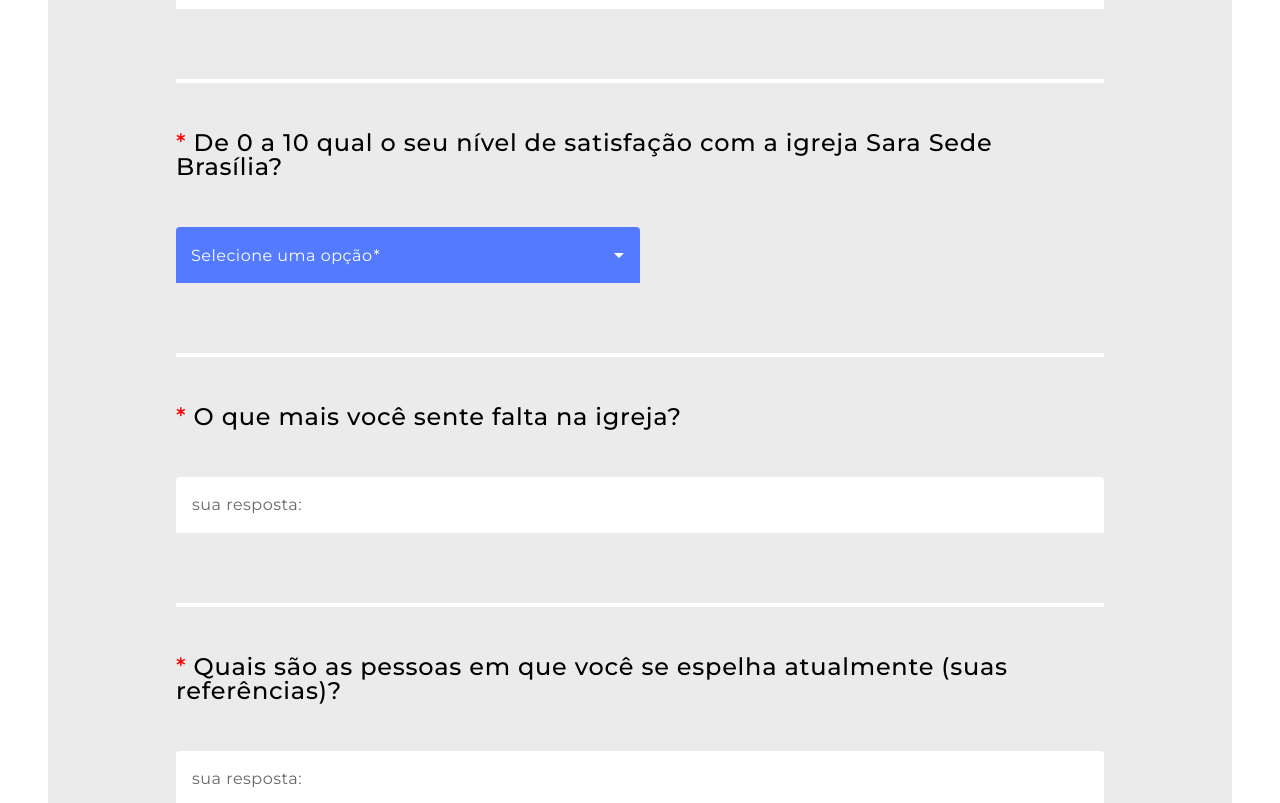
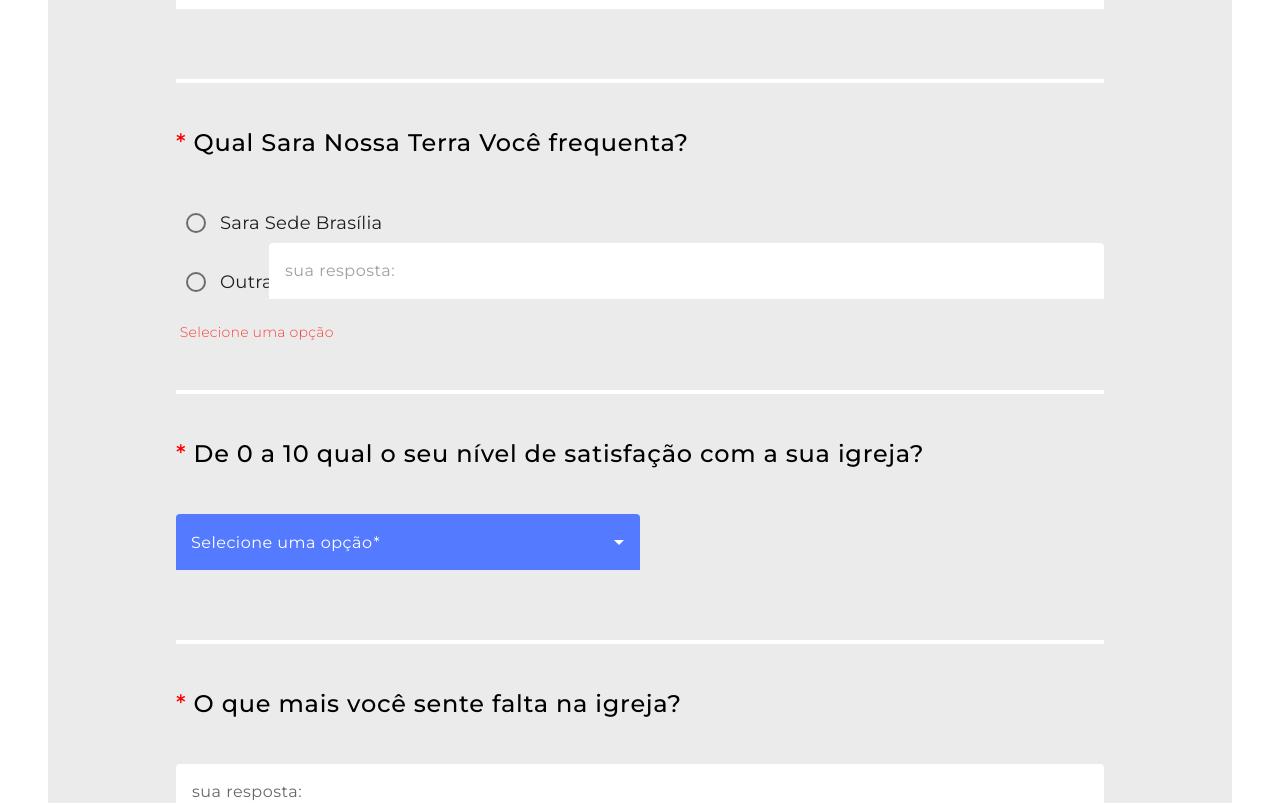
Before and after one commit to guswebhead/sara_search, an Angular app: page / in a window 1280 px wide. Shown: the part 4340-5143 px from the top of the page. Built offline with nearby package versions, Linux system fonts and the light colour scheme; a web font is replaced by a local one.

Commit message:
update witch church

```diff
--- a/src/app/components/main-page/main-page.component.html
+++ b/src/app/components/main-page/main-page.component.html
@@ -239,9 +239,40 @@
 
       <hr>
 
+        <section class="mt-5 mb-5">
+        <h4><span class="aster">*</span> Qual Sara Nossa Terra Você frequenta?</h4>
+
+        <mat-radio-group formControlName="wichChurch" name="wichChurch" class="d-flex flex-column" aria-label="Select an option"  [(ngModel)]="myChurch">
+          <mat-radio-button    [value]="'Sara Sede Brasília'">Sara Sede Brasília</mat-radio-button>
+          <div class="d-flex align-items-center ">
+            <mat-radio-button class="boxAnother" [value]="'Outra'">Outra</mat-radio-button>
+            <mat-form-field appearance="outline"  class="fieldCheckbox">
+              <input matInput [disabled]="myChurch !== 'Outra'" type="text" placeholder="sua resposta:" [(ngModel)]="otherChurchValue.field" [ngModelOptions]="{standalone: true}">
+            </mat-form-field>
+          </div>
+
+          <mat-error style="font-size: 14px;"  *ngIf="formCliente.controls['wichChurch'].errors?.['required']">
+            Selecione uma opção
+           </mat-error>
+        </mat-radio-group>
+
+          <!-- <p> <mat-checkbox [value]="'Sara Sede Brasília'" (change)="checkboxChurch($event)">Sara Sede Brasília</mat-checkbox></p>
+          <p> <mat-checkbox  class="boxAnother" [value]="'outra'" (change)="otherChurch($event); checkboxChurch($event)">Outra:</mat-checkbox>
+            <mat-form-field appearance="outline"  class="fieldCheckbox">
+              <input matInput [disabled]="!(otherChurchValue.checked)" type="text" placeholder="sua resposta:" [(ngModel)]="otherChurchValue.field" [ngModelOptions]="{standalone: true}">
+            </mat-form-field>
+            <mat-error style="font-size: 14px;" *ngIf="formCliente.controls['wichChurch'].errors?.['required']">
+              Assine um dos campos acima
+            </mat-error>
+          </p> -->
+      </section>
+
+      <hr>
+
       <!-- De 0 a 10 qual o seu nível de satisfação com a igreja Sara Sede Brasília? -->
       <section class="mt-5 mb-5">
-        <h4><span class="aster">*</span> De 0 a 10 qual o seu nível de satisfação com a igreja Sara Sede Brasília?</h4>
+        <h4 *ngIf="myChurch === 'Sara Sede Brasília'"><span class="aster">*</span> De 0 a 10 qual o seu nível de satisfação com a igreja Sara Sede Brasília?</h4>
+        <h4  *ngIf="myChurch !== 'Sara Sede Brasília'"><span class="aster">*</span> De 0 a 10 qual o seu nível de satisfação com a sua igreja?</h4>
 
         <mat-form-field appearance="outline" class="w-50 personalSelect">
           <mat-label>Selecione uma opção</mat-label>
@@ -465,7 +496,7 @@
       <hr>
 
       <section class=" d-flex justify-content-between">
-        <button type="submit" class="buttonDefault" [disabled]="formCliente.invalid"  (click)="submit()">
+        <button type="submit" class="buttonDefault"  (click)="submit()">
           Receber meu livro
         </button>
 
--- a/src/app/components/main-page/main-page.component.ts
+++ b/src/app/components/main-page/main-page.component.ts
@@ -15,29 +15,31 @@
   dataCheckbox = dataForm.coffee
   dataCheckboxOccupation = dataForm.occupation
 
+
   formCliente = new FormGroup({
     name: new FormControl('', Validators.required),
     email: new FormControl('', Validators.required),
     age: new FormControl('', Validators.required),
     relationship: new FormControl('', Validators.required),
-    child:new FormControl( '', Validators.required),
+    child: new FormControl('', Validators.required),
     manyChilds: new FormControl(),
     sex: new FormControl(null, Validators.required),
     address: new FormControl('', Validators.required),
     occupation: new FormArray<any>([], Validators.required),
-    coffe:  new FormArray<any>([], Validators.required),
-    themeDomain: new FormControl(null,  Validators.required),
-    prevents : new FormControl('',  Validators.required),
-    dream: new FormControl('',  Validators.required),
-    fear: new FormControl('',  Validators.required),
-    commitment: new FormControl(null,  Validators.required),
-    involvementChurch: new FormControl('',  Validators.required),
-    attracted: new FormControl('',  Validators.required),
-    LikeToinvolved:  new FormControl('',  Validators.required),
-    satisfaction:new FormControl(null,  Validators.required),
-    missInChurch: new FormControl('',  Validators.required),
-    references: new FormControl('',  Validators.required),
-    search: new FormControl(null,  Validators.required),
+    coffe: new FormArray<any>([], Validators.required),
+    themeDomain: new FormControl(null, Validators.required),
+    prevents: new FormControl('', Validators.required),
+    dream: new FormControl('', Validators.required),
+    fear: new FormControl('', Validators.required),
+    commitment: new FormControl(null, Validators.required),
+    involvementChurch: new FormControl('', Validators.required),
+    attracted: new FormControl('', Validators.required),
+    wichChurch: new FormControl('', Validators.required),
+    LikeToinvolved: new FormControl('', Validators.required),
+    satisfaction: new FormControl(null, Validators.required),
+    missInChurch: new FormControl('', Validators.required),
+    references: new FormControl('', Validators.required),
+    search: new FormControl(null, Validators.required),
   })
 
   checkBoxCoffee: Array<string> = []
@@ -51,19 +53,26 @@
     checked: false,
     field: ''
   }
+  otherChurchValue = {
+    checked: false,
+    field: ''
+  }
+
+  myChurch: string = '';
+  churchs: string[] = ['Sara Sede Brasília', 'Outra']
 
   constructor(
     public formBuilder: FormBuilder,
-    private netlifyForms: NetlifyFormsService){
-      this.dataCheckbox = dataForm.coffee
-      this.dataCheckboxOccupation= dataForm.occupation
+    private netlifyForms: NetlifyFormsService) {
+    this.dataCheckbox = dataForm.coffee
+    this.dataCheckboxOccupation = dataForm.occupation
   }
 
-  ngOnInit(){
+  ngOnInit() {
 
   }
 
-  checkboxCoffee(e:any){
+  checkboxCoffee(e: any) {
     const checkArray: FormArray = this.formCliente.get('coffe') as FormArray;
 
     if (e.source.checked) {
@@ -79,14 +88,15 @@
       });
     }
   }
-  otherCoffee(e:any){
+
+  otherCoffee(e: any) {
     this.otherCoffeeValue.checked = e.checked
-    if(!e.checked){
+    if (!e.checked) {
       this.otherCoffeeValue.field = ''
     }
   }
 
-  checkboxOccupation(e:any){
+  checkboxOccupation(e: any) {
     const checkArray: FormArray = this.formCliente.get('occupation') as FormArray;
     if (e.source.checked) {
       checkArray.push(new FormControl(e.source.value));
@@ -102,18 +112,49 @@
     }
   }
 
-  otherOccupation(e:any){
+  otherOccupation(e: any) {
     this.otherOccupationValue.checked = e.checked
-    if(!e.checked){
+    if (!e.checked) {
       this.otherOccupationValue.field = ''
     }
   }
-  submit(){
-    if(this.otherOccupationValue.checked){
+
+  checkboxChurch(e: any) {
+    // const checkArray: FormArray = this.formCliente.get('wichChurch') as FormArray;
+
+    // if (e.source.checked) {
+    //   checkArray.push(new FormControl(e.source.value));
+    //   if(e.source.value !== 'outra'){
+    //     this.otherChurch(false)
+    //   }
+    // } else {
+    //   let i: number = 0;
+    //   checkArray.controls.forEach((item: any) => {
+    //     if (item.value == e.source.value) {
+    //       checkArray.removeAt(i);
+    //       return;
+    //     }
+    //     i++;
+    //   });
+    // }
+  }
+  otherChurch(e: any) {
+    this.otherChurchValue.checked = e.checked
+    if (!e.checked) {
+      this.otherChurchValue.field = ''
+    }
+  }
+  submit() {
+
+    const checkArray = this.formCliente.get('wichChurch');
+    if (this.formCliente.controls.wichChurch.value === 'Outra') {
+      checkArray?.setValue(this.otherChurchValue.field)
+    }
+    if (this.otherOccupationValue.checked) {
       const checkArray: FormArray = this.formCliente.get('occupation') as FormArray;
       checkArray.push(new FormControl(this.otherOccupationValue.field));
     }
-    if(this.otherCoffeeValue.checked){
+    if (this.otherCoffeeValue.checked) {
       const checkArray: FormArray = this.formCliente.get('coffe') as FormArray;
       checkArray.push(new FormControl(this.otherCoffeeValue.field));
     }
@@ -145,7 +186,7 @@
       }
     );
   }
-  clearForm(){
+  clearForm() {
     Swal.fire({
       title: 'Deseja realmente limpar o formulário?',
       showCancelButton: true,
--- a/src/index.html
+++ b/src/index.html
@@ -39,6 +39,7 @@
     <input type="text" name="involvementChurch" />
     <input type="text" name="attracted" />
     <input type="text" name="LikeToinvolved" />
+    <input type="text" name="wichChurch" />
     <input type="select" name="satisfaction" />
     <input type="text" name="missInChurch" />
     <input type="text" name="references" />
```
